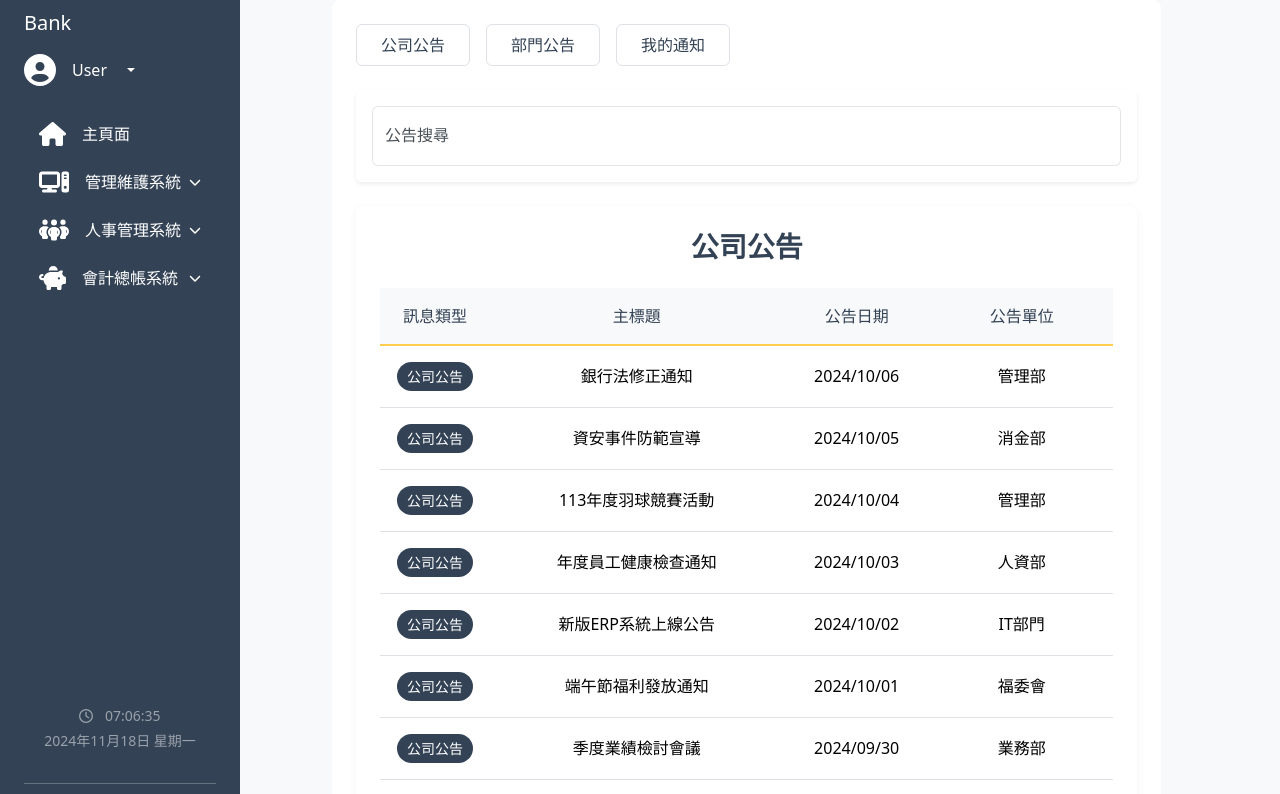
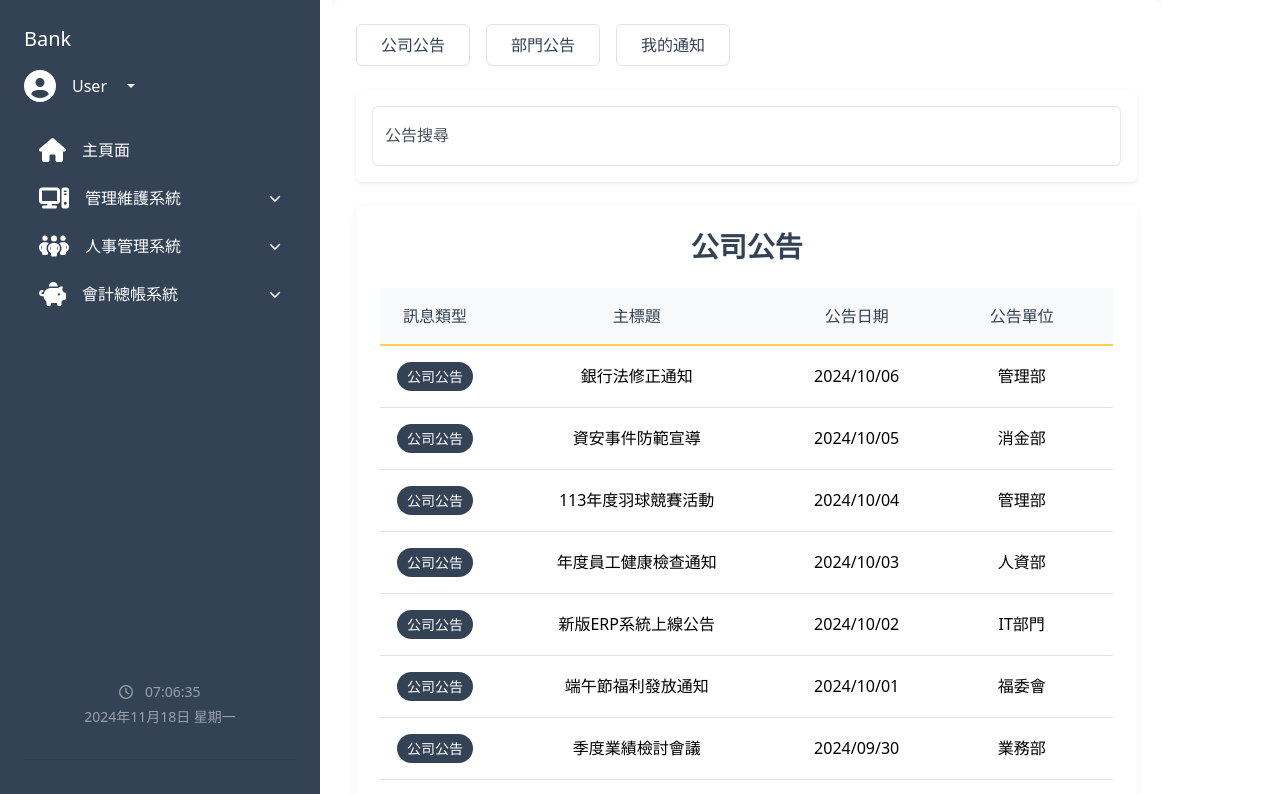
Before and after one commit to D1204463/Login_Permission_Web, a Vue app in the folder Login-Permission-Project-frontend/: page / in a window 1280 px wide. Shown: the top 794 px of the page. Built offline with nearby package versions, Linux system fonts and the light colour scheme; a web font is replaced by a local one.

Commit message:
修改 SideBar.vue
1. 修改SideBar.vue以符合響應式設計
2. 調整 background Color，在index.html使用會使得背景顏色跑版
3. 以 views/Position.vue 來做響應式測試

```diff
--- a/Login-Permission-Project-frontend/index.html
+++ b/Login-Permission-Project-frontend/index.html
@@ -11,7 +11,7 @@
     <title>Vite + Vue</title>
   </head>
   <body>
-    <div id="app" style="background: #f8f9fa;"></div>
+    <div id="app"></div>
     <script type="module" src="/src/main.js"></script>
   </body>
 </html>
--- a/Login-Permission-Project-frontend/src/components/Layout/Sidebar.vue
+++ b/Login-Permission-Project-frontend/src/components/Layout/Sidebar.vue
@@ -1,13 +1,16 @@
 <template>
 
-    <div class="container-fluid">
-        <div class="row flex-nowrap">
-            <div class="col-auto col-md-3 col-xl-2 px-sm-2 px-0" style="background-color: #334255;">
-                <div class="d-flex flex-column align-items-center align-items-sm-start px-3 pt-2 text-white min-vh-100">
+    <div class="sidebar-wrapper">
+        <!-- 手機版導航按鈕 -->
+        <button class="navbar-toggler d-lg-none" type="button" @click="toggleMobileNav">
+            <font-awesome-icon :icon="['fas', 'bars']" />
+        </button>
+
+        <div :class="['sidebar-container', {'mobile-active': isMobileNavOpen}]">
+            <div class="sidebar-content">
                 <!-- Logo -->
-                    <a href="/"
-                        class="d-flex align-items-center pb-3 mb-md-0 me-md-auto text-white text-decoration-none">
-                        <span class="fs-5 d-none d-sm-inline">Bank</span>
+                <a href="/" class="d-flex align-items-center pb-3 mb-md-0 me-md-auto text-white text-decoration-none">
+                    <span class="fs-5">Bank</span>
                 </a>
 
                 <!-- User Profile -->
@@ -15,7 +18,7 @@
                     <a href="#" class="d-flex align-items-center text-white text-decoration-none dropdown-toggle"
                         id="dropdownUser1" data-bs-toggle="dropdown" aria-expanded="false">
                         <font-awesome-icon :icon="['fas', 'circle-user']" size="2xl" />
-                            <span class="d-none d-sm-inline mx-3">{{ userName || 'User' }}</span>
+                        <span class="mx-3">{{ userName || 'User' }}</span>
                     </a>
                     <ul class="dropdown-menu dropdown-menu-dark text-small shadow">
                         <li><a class="dropdown-item" href="#">Settings</a></li>
@@ -32,10 +35,10 @@
                     id="menu">
                     <!-- 主頁面 -->
                     <li class="nav-item w-100">
-                            <router-link to="/" class="nav-link menu-link">
+                        <router-link to="/" class="nav-link menu-link" @click="closeMobileNav">
                             <div class="d-flex align-items-center">
                                 <font-awesome-icon :icon="['fas', 'house']" size="xl" />
-                                    <span class="ms-3 d-none d-sm-inline">主頁面</span>
+                                <span class="ms-3">主頁面</span>
                             </div>
                         </router-link>
                     </li>
@@ -47,10 +50,10 @@
                             <div class="d-flex align-items-center justify-content-between w-100">
                                 <div class="d-flex align-items-center">
                                     <font-awesome-icon :icon="['fas', 'computer']" size="xl" />
-                                        <span class="ms-3 d-none d-sm-inline">管理維護系統</span>
+                                    <span class="ms-3">管理維護系統</span>
                                 </div>
                                 <font-awesome-icon :icon="['fas', 'chevron-down']" size="xs"
-                                        class="d-none d-sm-inline submenu-icon"
+                                    class="submenu-icon"
                                     :class="{ 'rotated': isSubmenuOpen.submenu1 }" />
                             </div>
                         </a>
@@ -58,8 +61,8 @@
                             <ul class="nav flex-column ms-4 submenu-items">
                                 <li class="w-100" v-for="item in filteredManagementItems" :key="item.name">
                                     <router-link :to="item.url" class="submenu-link"
-                                            :class="{ 'active': $route.path === item.url }">
-                                            <span class="d-none d-sm-inline">{{ item.name }}</span>
+                                        :class="{ 'active': $route.path === item.url }" @click="closeMobileNav">
+                                        <span>{{ item.name }}</span>
                                     </router-link>
                                 </li>
                             </ul>
@@ -73,10 +76,10 @@
                             <div class="d-flex align-items-center justify-content-between w-100">
                                 <div class="d-flex align-items-center">
                                     <font-awesome-icon :icon="['fas', 'people-group']" size="xl" />
-                                        <span class="ms-3 d-none d-sm-inline">人事管理系統</span>
+                                    <span class="ms-3">人事管理系統</span>
                                 </div>
                                 <font-awesome-icon :icon="['fas', 'chevron-down']" size="xs"
-                                        class="d-none d-sm-inline submenu-icon"
+                                    class="submenu-icon"
                                     :class="{ 'rotated': isSubmenuOpen.submenu2 }" />
                             </div>
                         </a>
@@ -84,8 +87,8 @@
                             <ul class="nav flex-column ms-4 submenu-items">
                                 <li class="w-100" v-for="item in filteredHumanResourcesItems" :key="item.name">
                                     <router-link :to="item.url" class="submenu-link"
-                                            :class="{ 'active': $route.path === item.url }">
-                                            <span class="d-none d-sm-inline">{{ item.name }}</span>
+                                        :class="{ 'active': $route.path === item.url }" @click="closeMobileNav">
+                                        <span>{{ item.name }}</span>
                                     </router-link>
                                 </li>
                             </ul>
@@ -99,17 +102,23 @@
                             <div class="d-flex align-items-center justify-content-between w-100">
                                 <div class="d-flex align-items-center">
                                     <font-awesome-icon :icon="['fas', 'piggy-bank']" size="xl" />
-                                        <span class="ms-3 d-none d-sm-inline">會計總帳系統</span>
+                                    <span class="ms-3">會計總帳系統</span>
                                 </div>
                                 <font-awesome-icon :icon="['fas', 'chevron-down']" size="xs"
-                                        class="d-none d-sm-inline submenu-icon"
+                                    class="submenu-icon"
                                     :class="{ 'rotated': isSubmenuOpen.submenu3 }" />
                             </div>
                         </a>
+                        <div class="submenu-container" :class="{ 'show': isSubmenuOpen.submenu3 }">
+                            <ul class="nav flex-column ms-4 submenu-items">
+                                <!-- 可以添加會計系統的子選項 -->
+                            </ul>
+                        </div>
                     </li>
                 </ul>
 
-                    <div class="sidebar-footer w-100">
+                <!-- Sidebar Footer -->
+                <div class="sidebar-footer w-100 mt-auto">
                     <div class="text-center p-3 small text-white-50">
                         <div class="mb-1">
                             <font-awesome-icon :icon="['far', 'clock']" class="me-2" />
@@ -122,7 +131,6 @@
                 </div>
 
                 <hr>
-                </div>
             </div>
         </div>
     </div>
@@ -139,6 +147,7 @@ export default {
     data() {
         return {
             userFile: null,
+            isMobileNavOpen: false,
             isSubmenuOpen: {
                 submenu1: false,
                 submenu2: false,
@@ -224,6 +233,12 @@ export default {
         toggleSubmenu(menuId) {
             this.isSubmenuOpen[menuId] = !this.isSubmenuOpen[menuId]
         },
+        toggleMobileNav() {
+            this.isMobileNavOpen = !this.isMobileNavOpen;
+        },
+        closeMobileNav() {
+            this.isMobileNavOpen = false;
+        },
 
         updateTime() {
             const now = new Date()
@@ -284,6 +299,39 @@ export default {
 </script>
 
 <style scoped>
+.sidebar-wrapper {
+    position: relative;
+    height: 100%;
+}
+
+.sidebar-container {
+    background-color: #334255;
+    height: 100vh;
+    transition: all 0.3s ease;
+}
+
+.sidebar-content {
+    padding: 1.5rem;
+    height: 100%;
+    display: flex;
+    flex-direction: column;
+}
+
+/* 導航按鈕樣式 */
+.navbar-toggler {
+    position: fixed;
+    top: 1rem;
+    left: 1rem;
+    z-index: 1060;
+    display: none;
+    background-color: #334255;
+    border: none;
+    color: white;
+    padding: 0.5rem;
+    border-radius: 4px;
+}
+
+/* 選單連結樣式 */
 .menu-link {
     color: #ffffff;
     padding: 12px 15px;
@@ -297,6 +345,7 @@ export default {
     background-color: rgba(255, 255, 255, 0.1);
 }
 
+/* 子選單連結樣式 */
 .submenu-link {
     color: #ffffff;
     text-decoration: none;
@@ -312,6 +361,12 @@ export default {
     background-color: rgba(255, 255, 255, 0.1);
 }
 
+.submenu-link.active {
+    background-color: rgba(255, 255, 255, 0.2);
+    color: #FFCD50;
+}
+
+/* 子選單容器樣式 */
 .submenu-container {
     max-height: 0;
     overflow: hidden;
@@ -334,6 +389,7 @@ export default {
     transform: translateY(0);
 }
 
+/* 箭頭圖標樣式 */
 .submenu-icon {
     transition: transform 0.3s ease;
 }
@@ -342,6 +398,7 @@ export default {
     transform: rotate(180deg);
 }
 
+/* 下拉選單樣式 */
 .dropdown-menu {
     background-color: #334255;
     border: 1px solid rgba(255, 255, 255, 0.1);
@@ -356,36 +413,75 @@ export default {
     color: #FFCD50;
 }
 
+/* 分隔線樣式 */
 hr {
     width: 100%;
     background-color: rgba(255, 255, 255, 0.1);
     margin: 1rem 0;
 }
 
-/* 在原有的 style 中添加 */
-.col-auto {
+/* 頁尾樣式 */
+.sidebar-footer {
+    margin-top: auto;
+    padding-top: 1rem;
+}
+
+/* 響應式設計 */
+@media (max-width: 991.98px) {
+    .navbar-toggler {
+        display: block;
+    }
+
+    .sidebar-container {
+        position: fixed;
+        top: 0;
+        left: -100%;
+        width: 250px;
+        z-index: 1055;
+        overflow-y: auto;
+    }
+
+    .sidebar-container.mobile-active {
+        left: 0;
+    }
+
+    /* 遮罩效果 */
+    .sidebar-container.mobile-active::before {
+        content: '';
         position: fixed;
         top: 0;
         left: 0;
+        width: 100vw;
         height: 100vh;
-    /* 全屏高度 */
-    z-index: 1050;
-    /* 確保優先層級 */
-    width: 240px;
-    /* 固定寬度 */
-    background-color: #334255;
-    /* 確保背景色一致 */
+        background-color: rgba(0, 0, 0, 0.5);
+        z-index: -1;
+    }
 }
 
-/* 修改 container-fluid 的樣式 */
-.container-fluid {
-    padding-left: 0;
-    padding-right: 0;
+/* 滾動條樣式 */
+.sidebar-container::-webkit-scrollbar {
+    width: 5px;
 }
 
-/* 確保 row 不會溢出 */
-.row {
-    margin-left: 0;
-    margin-right: 0;
+.sidebar-container::-webkit-scrollbar-track {
+    background: rgba(255, 255, 255, 0.1);
+}
+
+.sidebar-container::-webkit-scrollbar-thumb {
+    background: rgba(255, 255, 255, 0.2);
+    border-radius: 3px;
+}
+
+.sidebar-container::-webkit-scrollbar-thumb:hover {
+    background: rgba(255, 255, 255, 0.3);
+}
+
+/* 輔助類 */
+.w-100 {
+    width: 100% !important;
+}
+
+.mt-auto {
+    margin-top: auto !important;
 }
 </style>
--- a/Login-Permission-Project-frontend/src/views/ManagementPage/Position.vue
+++ b/Login-Permission-Project-frontend/src/views/ManagementPage/Position.vue
@@ -1,9 +1,7 @@
 <template>
-    <div class="row">
-        <div class="col-3">
+    <div class="layout-container">
         <Sidebar />
-        </div>
-        <div class="col-9">
+        <div class="main-content">
             <positionComponent />
         </div>
     </div>
@@ -15,4 +13,24 @@ import positionComponent from '@/components/ManagementPage/Position/Position.vue
 </script>
 
 <style scoped>
+.layout-container {
+    display: flex;
+    min-height: 100vh;
+    background: #f8f9fa;
+}
+
+.main-content {
+    background: #f8f9fa;
+    flex: 1;
+    padding: 1rem;
+    margin-left: 30px; /* Sidebar 寬度 */
+}
+
+/* 響應式設計 */
+@media (max-width: 991.98px) {
+    .main-content {
+        margin-left: 0;
+        padding-top: 4rem; /* 為菜單按鈕留出空間 */
+    }
+}
 </style>
```
Lines whose indentation alone changed are shown as unchanged.
